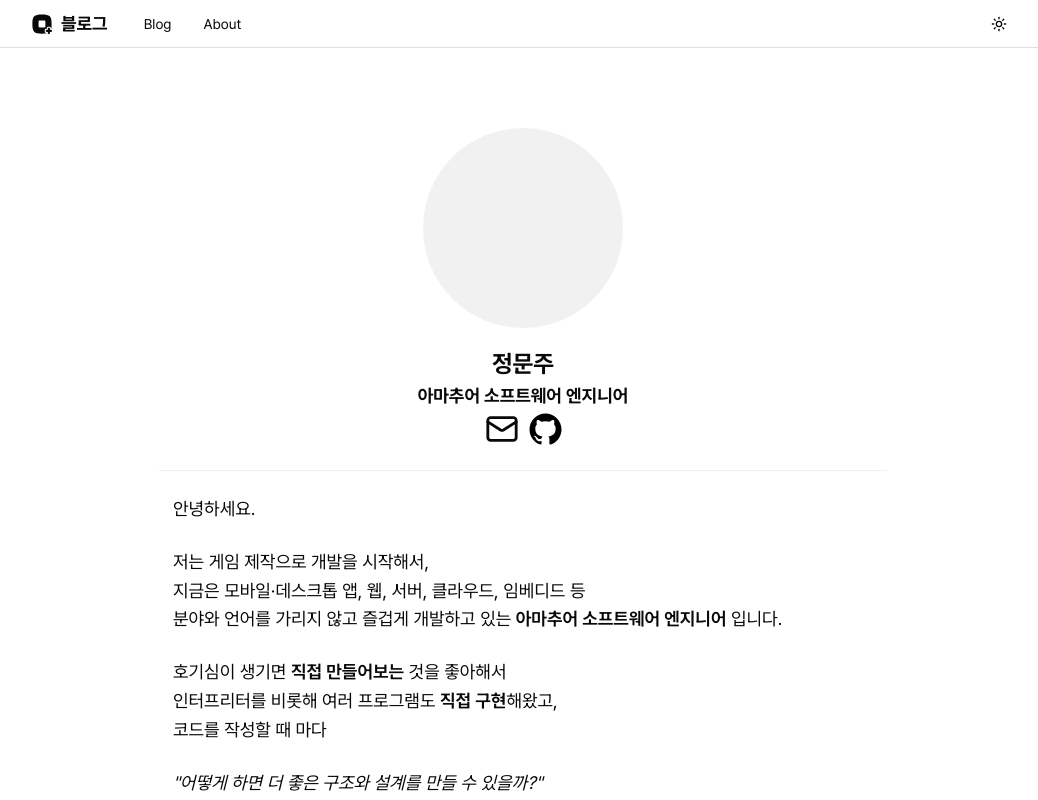
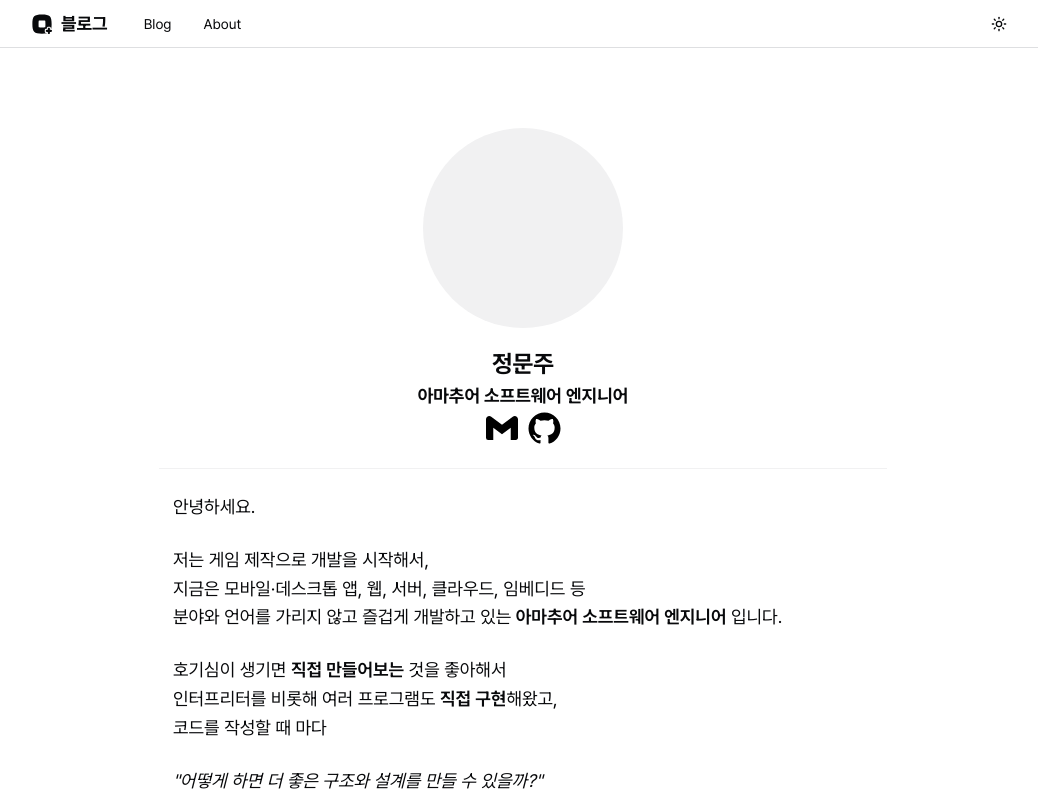
Before and after one commit to kahyou22/kahyou.dev, a Next.js app: page /about in a window 1280 px wide. Shown: the top 800 px of the page, without its empty margins (117-1155 px from the left). Built offline with nearby package versions, Linux system fonts and the light colour scheme.

Commit message:
feat: /about 페이지 mail 아이콘 변경

```diff
--- a/app/about/page.tsx
+++ b/app/about/page.tsx
@@ -2,6 +2,7 @@ import AboutInfo from "./about.mdx";
 import "@/styles/markdown.css";
 import style from "./page.module.css";
 import GithubLogo from "@/public/github.svg";
+import GmailLogo from "@/public/gmail.svg";
 import { Mail } from "lucide-react";
 
 import { Metadata } from "next";
@@ -19,7 +20,7 @@ export default function About() {
       <h4 className="title">아마추어 소프트웨어 엔지니어</h4>
       <div className="links">
         <a href="mailto:kahyou222@gmail.com">
-          <Mail width={34} height={34} />
+          <GmailLogo height={32} />
         </a>
         <a href="https://github.com/kahyou22" target="_blank">
           <GithubLogo width={33} height={32} />
```
Also changed, not shown: public/gmail.svg (added).
